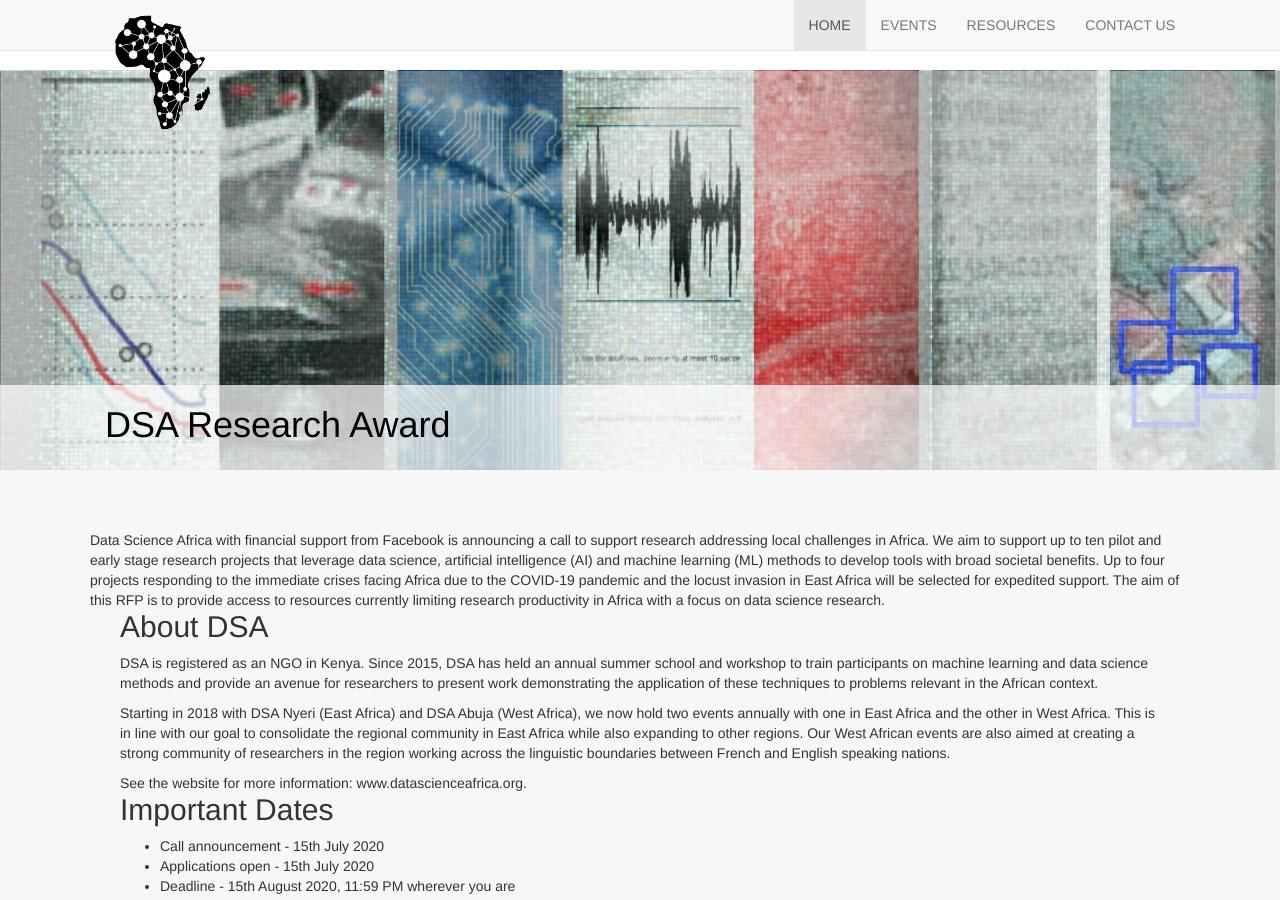
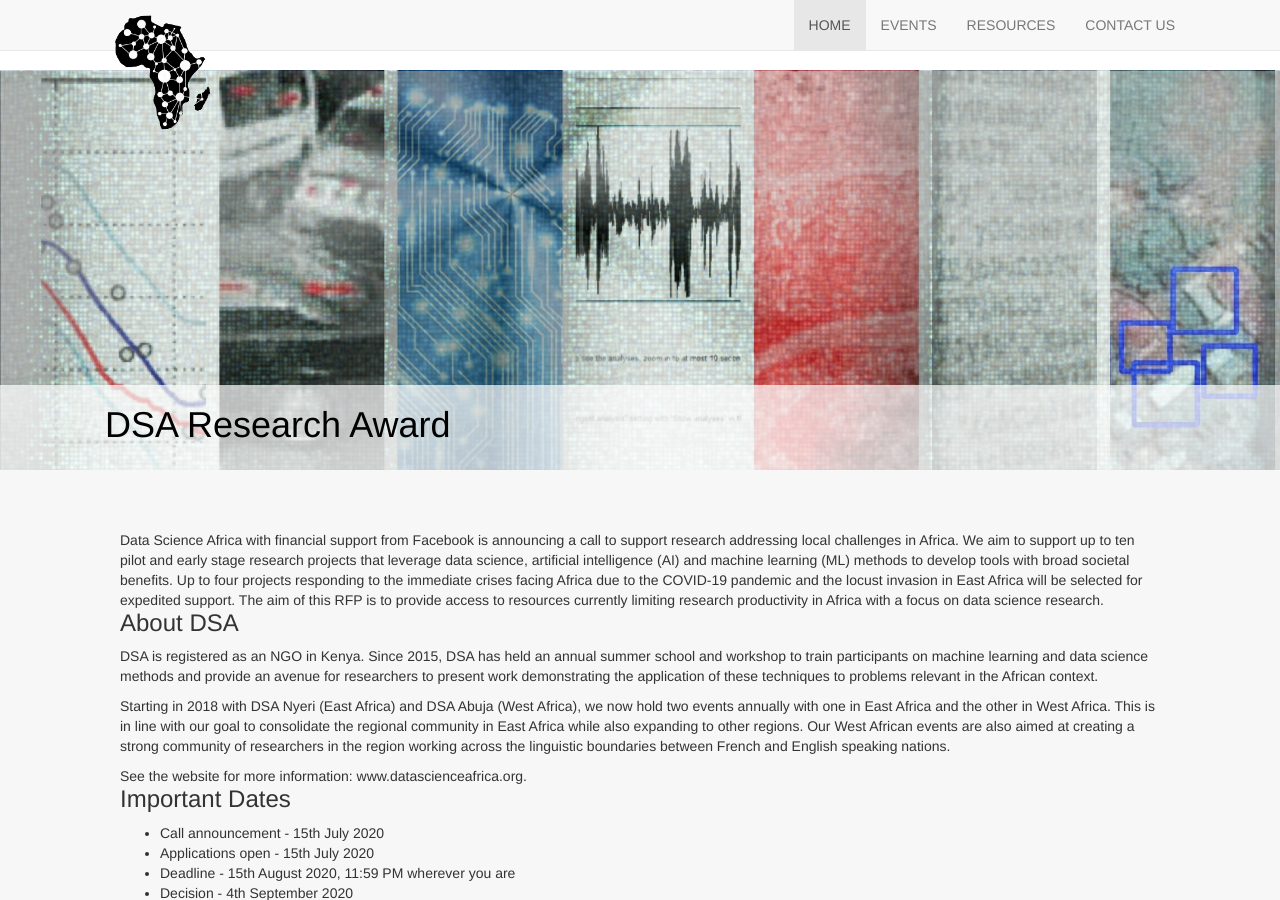
Before and after one commit to mamutorine/dsa-research-award, a Jekyll site: the page built from index.html, in a window 1280 px wide and 900 px high. Built offline with Jekyll 4.4.1, drawn with Linux system fonts in a browser that asks for light colours; nearby versions of some CDN libraries.

Commit message:
formatting

```diff
--- a/index.html
+++ b/index.html
@@ -2,13 +2,13 @@
 layout: site_index
 ---
 
-<div class="row">
+<div class="container-fluid">
   <p>Data Science Africa with financial support from Facebook is announcing a call to support research addressing local challenges in Africa. We aim to support up to ten pilot and early stage research projects that leverage data science, artificial intelligence (AI) and machine learning (ML) methods to develop tools with broad societal benefits. Up to four projects responding to the immediate crises facing Africa due to the COVID-19 pandemic and the locust invasion in East Africa will be selected for expedited support. The aim of this RFP is to provide access to resources currently limiting research productivity in Africa with a focus on data science research.
   </p>
 </div>
 
 <div class="container-fluid" >
-  <h2>About DSA</h2>
+  <h3>About DSA</h3>
   <p> DSA is registered as an NGO in Kenya. Since 2015, DSA has held an annual summer school and workshop to train participants on machine learning and data science methods and provide an avenue for researchers to present work demonstrating the application of these techniques to problems relevant in the African context.
 
   <p>Starting in 2018 with DSA Nyeri (East Africa) and DSA Abuja (West Africa), we now hold two events annually with one in East Africa and the other in West Africa. This is in line with our goal to consolidate the regional community in East Africa while also expanding to other regions. Our West African events are also aimed at creating a strong community of researchers in the region working across the linguistic boundaries between French and English speaking nations.
@@ -18,7 +18,7 @@ layout: site_index
 </div>
 
 <div class="container-fluid" >
-  <h2>Important Dates</h2>
+  <h3>Important Dates</h3>
   <ul>
     <li> Call announcement - 15th July 2020
     <li> Applications open - 15th July 2020
```
